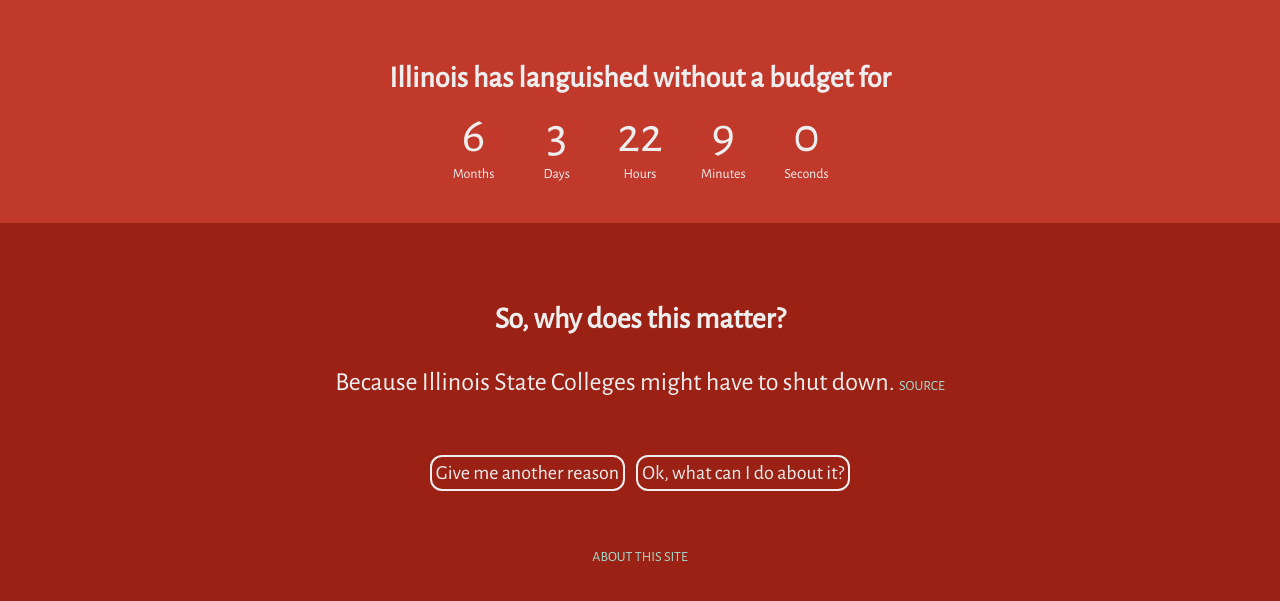
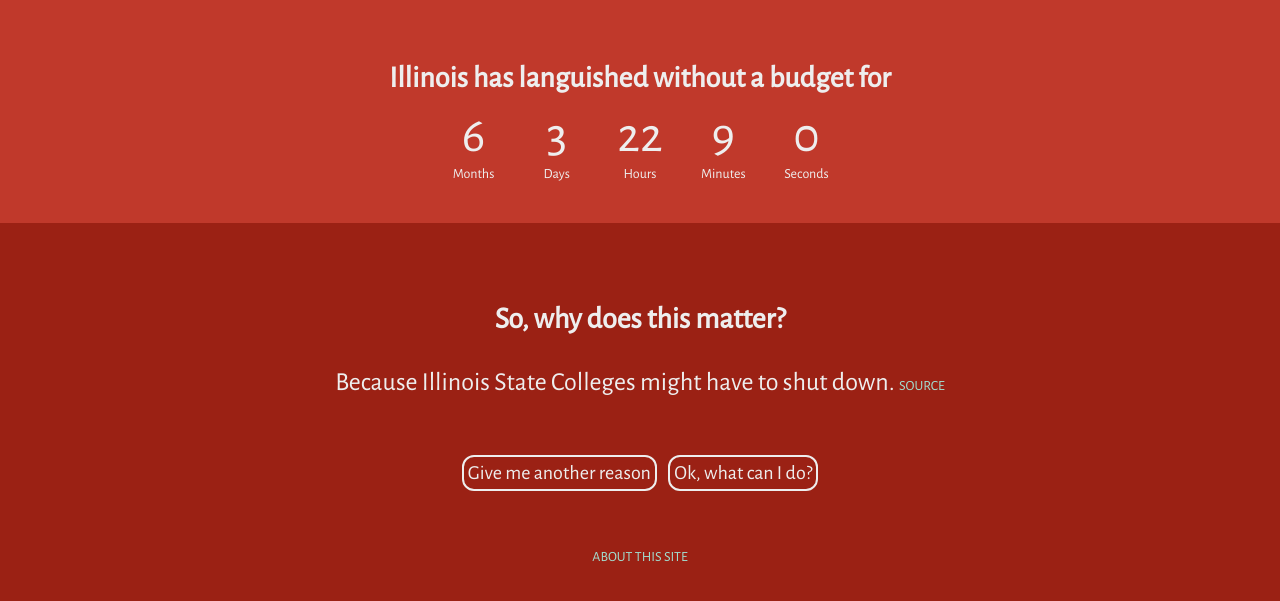
Before and after one commit to chihacknight/il-budget-clock, a Jekyll site: the page built from index.html, in a window 1280 px wide. Shown: the top 601 px of the page. Built offline with Jekyll 4.4.1, drawn with Linux system fonts in a browser that asks for light colours.

Commit message:
styles for about

```diff
--- a/about.html
+++ b/about.html
@@ -2,6 +2,7 @@
 layout: default
 ---
 
+<div class='about'>
 	<a href="/" class="small">&laquo; BACK</a>
 	<h2>About</h2>
 	<p>[backgound content on budget crisis]</p>
@@ -23,3 +24,4 @@
 		<li>Nate Hutcheson</li>
 		<li>Claire Micklin</li>
 	</ul>
+</div>
--- a/css/custom.css
+++ b/css/custom.css
@@ -4,16 +4,21 @@
 	background-color: #9b2114;
 	color: #eee;
 	font-size: 20px;
-    text-align:center;
 }
 
 .header {
     padding: 30px 0;
     background-color: #c0392b;
+    text-align:center;
 }
 
 .content {
     background-color: #9b2114;
+    text-align:center;
+}
+
+.about {
+    padding: 0 30px;
 }
 
 .center{
--- a/index.html
+++ b/index.html
@@ -43,7 +43,7 @@
         Give me another reason
     </button>
     <button class="btn btn-danger" id="call-to-action-btn">
-        Ok, what can I do about it?
+        Ok, what can I do?
     </button>
     <br/><br/>
 
```
Lines whose indentation alone changed are shown as unchanged.
